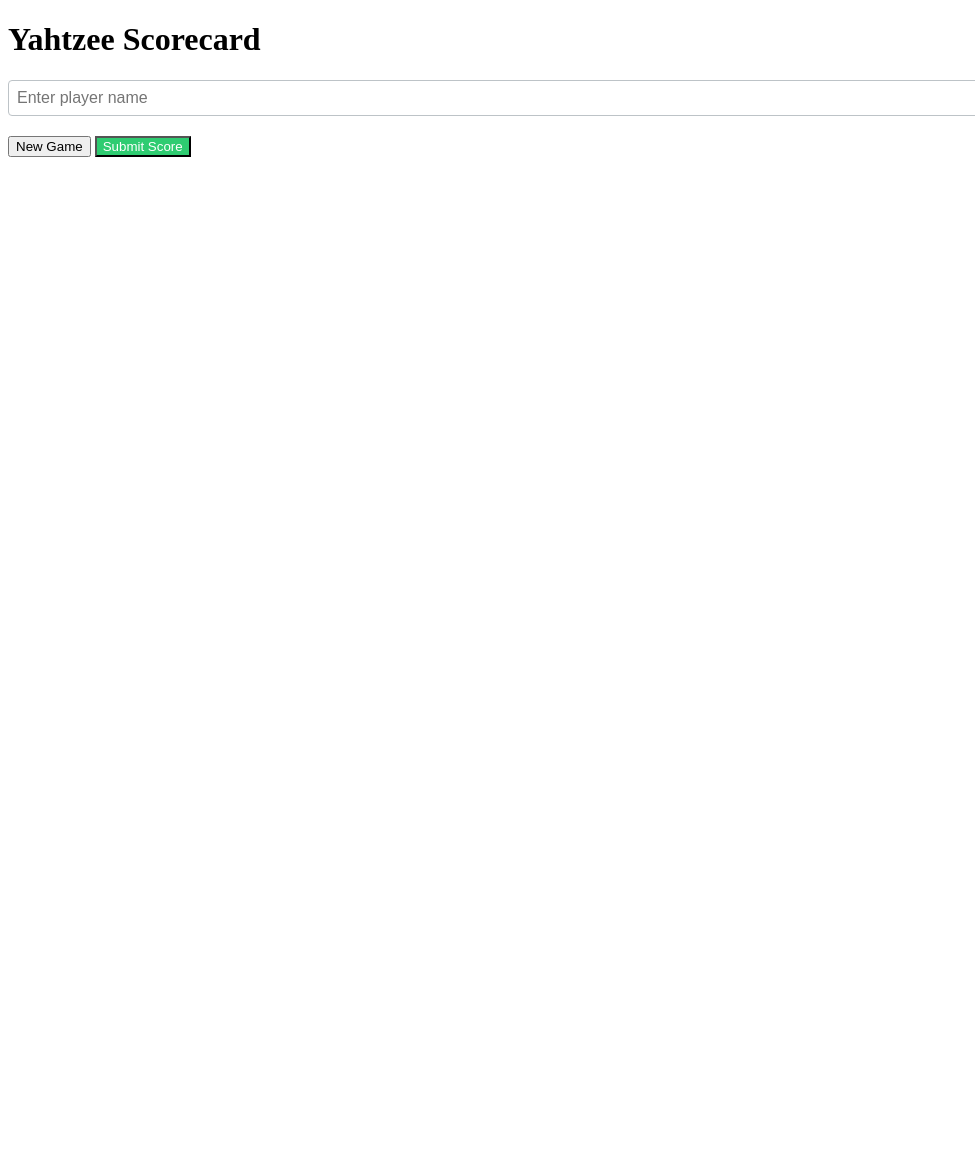
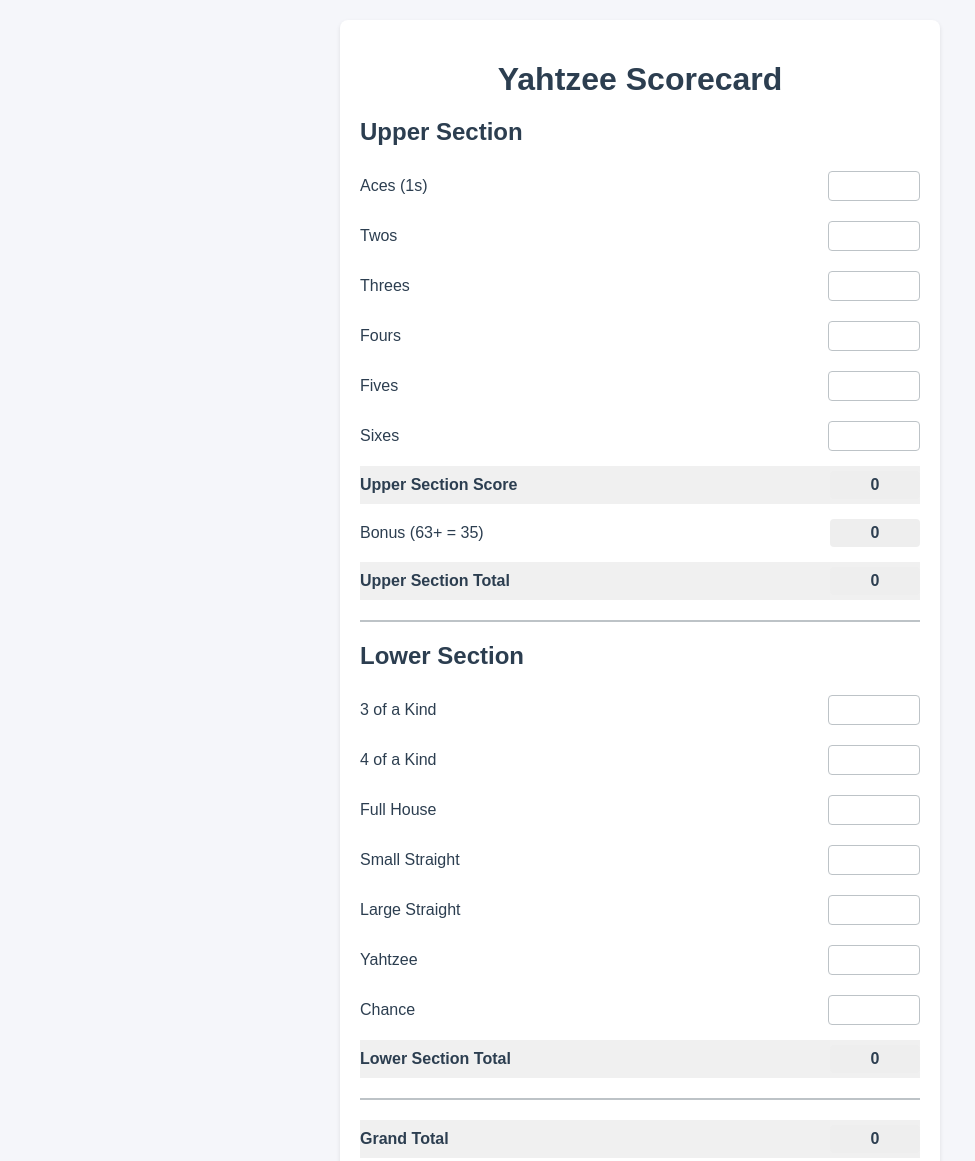
Before and after one commit to rileycodescodes/yahtzee, a plain HTML site: page index.html in a window 1280 px wide. Shown: the top 1161 px of the page, without its empty margins (0-975 px from the left). Before the commit the page ends 800 px from the top, so only its background shows below. Drawn offline with Linux system fonts and the light colour scheme.

Commit message:
Update index.html

```diff
--- a/index.html
+++ b/index.html
@@ -5,153 +5,304 @@
     <meta name="viewport" content="width=device-width, initial-scale=1.0">
     <title>Yahtzee Scorecard</title>
     <style>
-        /* Previous CSS remains the same */
         :root {
             --primary-color: #2c3e50;
             --border-color: #bdc3c7;
             --highlight-color: #3498db;
             --success-color: #2ecc71;
-            --error-color: #e74c3c;
         }
 
-        /* Previous styles remain the same */
+        body {
+            font-family: Arial, sans-serif;
+            max-width: 600px;
+            margin: 0 auto;
+            padding: 20px;
+            background-color: #f5f6fa;
+            color: var(--primary-color);
+        }
 
-        /* New styles for submission elements */
-        .player-input {
+        .scorecard {
+            background-color: white;
+            border-radius: 8px;
+            box-shadow: 0 2px 4px rgba(0,0,0,0.1);
+            padding: 20px;
+        }
+
+        h1 {
+            text-align: center;
+            color: var(--primary-color);
             margin-bottom: 20px;
-            width: 100%;
-            padding: 8px;
+        }
+
+        .section {
+            margin-bottom: 20px;
+            border-bottom: 2px solid var(--border-color);
+            padding-bottom: 10px;
+        }
+
+        .score-row {
+            display: flex;
+            justify-content: space-between;
+            align-items: center;
+            margin-bottom: 10px;
+            padding: 5px 0;
+        }
+
+        .score-label {
+            flex: 2;
+        }
+
+        .score-input {
+            flex: 1;
+            max-width: 80px;
+            padding: 5px;
             border: 1px solid var(--border-color);
             border-radius: 4px;
+            text-align: center;
             font-size: 16px;
         }
 
-        .submit-score {
-            background-color: var(--success-color);
+        .score-display {
+            flex: 1;
+            max-width: 80px;
+            padding: 5px;
+            background-color: #eee;
+            border-radius: 4px;
+            text-align: center;
+            font-weight: bold;
+        }
+
+        .subtotal {
+            font-weight: bold;
+            background-color: #f0f0f0;
+        }
+
+        .buttons {
+            display: flex;
+            gap: 10px;
+            justify-content: center;
+            margin-top: 20px;
+        }
+
+        button {
+            padding: 10px 20px;
+            border: none;
+            border-radius: 4px;
+            cursor: pointer;
+            font-size: 16px;
+            transition: background-color 0.3s;
+        }
+
+        .new-game {
+            background-color: var(--highlight-color);
             color: white;
         }
 
-        .submit-score:hover {
-            background-color: #27ae60;
+        .new-game:hover {
+            background-color: #2980b9;
         }
 
-        .submit-score:disabled {
-            background-color: #95a5a6;
-            cursor: not-allowed;
+        @media (max-width: 480px) {
+            body {
+                padding: 10px;
             }
 
-        .status-message {
-            margin-top: 10px;
+            .scorecard {
                 padding: 10px;
-            border-radius: 4px;
-            text-align: center;
-            display: none;
             }
 
-        .status-message.success {
-            background-color: #d5f5e3;
-            color: #27ae60;
-            display: block;
+            .score-input {
+                max-width: 60px;
             }
-
-        .status-message.error {
-            background-color: #fadbd8;
-            color: #c0392b;
-            display: block;
         }
-
-        /* Previous styles remain unchanged */
     </style>
 </head>
 <body>
     <div class="scorecard">
         <h1>Yahtzee Scorecard</h1>
 
-        <!-- Add player name input -->
-        <input type="text" id="player-name" class="player-input" placeholder="Enter player name" required>
+        <!-- Upper Section -->
+        <div class="section">
+            <h2>Upper Section</h2>
+            <div class="score-row">
+                <span class="score-label">Aces (1s)</span>
+                <input type="number" class="score-input" id="ones" min="0" max="5">
+            </div>
+            <div class="score-row">
+                <span class="score-label">Twos</span>
+                <input type="number" class="score-input" id="twos" min="0" max="10">
+            </div>
+            <div class="score-row">
+                <span class="score-label">Threes</span>
+                <input type="number" class="score-input" id="threes" min="0" max="15">
+            </div>
+            <div class="score-row">
+                <span class="score-label">Fours</span>
+                <input type="number" class="score-input" id="fours" min="0" max="20">
+            </div>
+            <div class="score-row">
+                <span class="score-label">Fives</span>
+                <input type="number" class="score-input" id="fives" min="0" max="25">
+            </div>
+            <div class="score-row">
+                <span class="score-label">Sixes</span>
+                <input type="number" class="score-input" id="sixes" min="0" max="30">
+            </div>
+            <div class="score-row subtotal">
+                <span class="score-label">Upper Section Score</span>
+                <span class="score-display" id="upper-score">0</span>
+            </div>
+            <div class="score-row">
+                <span class="score-label">Bonus (63+ = 35)</span>
+                <span class="score-display" id="bonus">0</span>
+            </div>
+            <div class="score-row subtotal">
+                <span class="score-label">Upper Section Total</span>
+                <span class="score-display" id="upper-total">0</span>
+            </div>
+        </div>
 
-        <!-- Previous scorecard HTML remains the same -->
+        <!-- Lower Section -->
+        <div class="section">
+            <h2>Lower Section</h2>
+            <div class="score-row">
+                <span class="score-label">3 of a Kind</span>
+                <input type="number" class="score-input" id="three-kind" min="0" max="30">
+            </div>
+            <div class="score-row">
+                <span class="score-label">4 of a Kind</span>
+                <input type="number" class="score-input" id="four-kind" min="0" max="30">
+            </div>
+            <div class="score-row">
+                <span class="score-label">Full House</span>
+                <input type="number" class="score-input" id="full-house" min="0" max="25" step="25">
+            </div>
+            <div class="score-row">
+                <span class="score-label">Small Straight</span>
+                <input type="number" class="score-input" id="small-straight" min="0" max="30" step="30">
+            </div>
+            <div class="score-row">
+                <span class="score-label">Large Straight</span>
+                <input type="number" class="score-input" id="large-straight" min="0" max="40" step="40">
+            </div>
+            <div class="score-row">
+                <span class="score-label">Yahtzee</span>
+                <input type="number" class="score-input" id="yahtzee" min="0" max="50" step="50">
+            </div>
+            <div class="score-row">
+                <span class="score-label">Chance</span>
+                <input type="number" class="score-input" id="chance" min="0" max="30">
+            </div>
+            <div class="score-row subtotal">
+                <span class="score-label">Lower Section Total</span>
+                <span class="score-display" id="lower-total">0</span>
+            </div>
+        </div>
 
-        <!-- Modified buttons section -->
+        <!-- Grand Total -->
+        <div class="score-row subtotal">
+            <span class="score-label">Grand Total</span>
+            <span class="score-display" id="grand-total">0</span>
+        </div>
+
         <div class="buttons">
             <button class="new-game" onclick="newGame()">New Game</button>
-            <button class="submit-score" onclick="submitScore()" id="submit-btn">Submit Score</button>
         </div>
-
-        <!-- Add status message div -->
-        <div id="status-message" class="status-message"></div>
     </div>
 
     <script>
-        // Previous JavaScript remains the same, then add:
+        // Initialize scores object
+        let scores = {
+            ones: 0, twos: 0, threes: 0, fours: 0, fives: 0, sixes: 0,
+            'three-kind': 0, 'four-kind': 0, 'full-house': 0,
+            'small-straight': 0, 'large-straight': 0, yahtzee: 0, chance: 0
+        };
 
-        // Replace this URL with your Google Apps Script Web App URL
-        const SUBMIT_URL = 'https://script.google.com/macros/s/AKfycbzBzk6Gaz9bN2Q8GijGVshrOvlpnm-5rGr2HD_8Zo28w7UQhd3pz9DF2YNLFmNDqNOmdw/exec';
-
-        async function submitScore() {
-            const playerName = document.getElementById('player-name').value.trim();
-            if (!playerName) {
-                showStatus('Please enter your name before submitting.', 'error');
-                return;
+        // Load saved game state
+        function loadGame() {
+            const savedScores = localStorage.getItem('yahtzeeScores');
+            if (savedScores) {
+                scores = JSON.parse(savedScores);
+                Object.keys(scores).forEach(key => {
+                    const input = document.getElementById(key);
+                    if (input && scores[key]) {
+                        input.value = scores[key];
                     }
-
-            const submitBtn = document.getElementById('submit-btn');
-            submitBtn.disabled = true;
-
-            try {
-                const response = await fetch(SUBMIT_URL, {
-                    method: 'POST',
-                    mode: 'no-cors',
-                    headers: {
-                        'Content-Type': 'application/json',
-                    },
-                    body: JSON.stringify({
-                        playerName: playerName,
-                        ones: scores.ones,
-                        twos: scores.twos,
-                        threes: scores.threes,
-                        fours: scores.fours,
-                        fives: scores.fives,
-                        sixes: scores.sixes,
-                        upperScore: parseInt(document.getElementById('upper-score').textContent),
-                        bonus: parseInt(document.getElementById('bonus').textContent),
-                        upperTotal: parseInt(document.getElementById('upper-total').textContent),
-                        threeKind: scores['three-kind'],
-                        fourKind: scores['four-kind'],
-                        fullHouse: scores['full-house'],
-                        smallStraight: scores['small-straight'],
-                        largeStraight: scores['large-straight'],
-                        yahtzee: scores.yahtzee,
-                        chance: scores.chance,
-                        lowerTotal: parseInt(document.getElementById('lower-total').textContent),
-                        grandTotal: parseInt(document.getElementById('grand-total').textContent)
-                    })
                 });
-
-                showStatus('Score submitted successfully!', 'success');
-                setTimeout(() => {
-                    if (confirm('Would you like to start a new game?')) {
-                        newGame();
-                    }
-                }, 1500);
-            } catch (error) {
-                console.error('Error submitting score:', error);
-                showStatus('Error submitting score. Please try again.', 'error');
-            } finally {
-                submitBtn.disabled = false;
+                calculateTotals();
             }
         }
 
-        function showStatus(message, type) {
-            const statusDiv = document.getElementById('status-message');
-            statusDiv.textContent = message;
-            statusDiv.className = `status-message ${type}`;
-            setTimeout(() => {
-                statusDiv.className = 'status-message';
-            }, 5000);
+        // Save game state
+        function saveGame() {
+            localStorage.setItem('yahtzeeScores', JSON.stringify(scores));
         }
 
-        // Previous JavaScript remains unchanged
+        // Reset game
+        function newGame() {
+            if (confirm('Start a new game? This will clear all scores.')) {
+                scores = Object.fromEntries(Object.keys(scores).map(key => [key, 0]));
+                document.querySelectorAll('.score-input').forEach(input => {
+                    input.value = '';
+                });
+                calculateTotals();
+                saveGame();
+            }
+        }
+
+        // Calculate all totals
+        function calculateTotals() {
+            // Upper section
+            const upperScores = ['ones', 'twos', 'threes', 'fours', 'fives', 'sixes'];
+            const upperTotal = upperScores.reduce((sum, key) => sum + (scores[key] || 0), 0);
+            document.getElementById('upper-score').textContent = upperTotal;
+
+            // Bonus
+            const bonus = upperTotal >= 63 ? 35 : 0;
+            document.getElementById('bonus').textContent = bonus;
+            document.getElementById('upper-total').textContent = upperTotal + bonus;
+
+            // Lower section
+            const lowerScores = ['three-kind', 'four-kind', 'full-house',
+                               'small-straight', 'large-straight', 'yahtzee', 'chance'];
+            const lowerTotal = lowerScores.reduce((sum, key) => sum + (scores[key] || 0), 0);
+            document.getElementById('lower-total').textContent = lowerTotal;
+
+            // Grand total
+            document.getElementById('grand-total').textContent = upperTotal + bonus + lowerTotal;
+        }
+
+        // Validate and update scores
+        function validateScore(input, maxScore, step = 1) {
+            let value = parseInt(input.value) || 0;
+
+            // Ensure the value is a multiple of the step (for fixed-score categories)
+            if (step > 1 && value !== 0) {
+                value = Math.round(value / step) * step;
+            }
+
+            // Ensure the value is within valid range
+            value = Math.max(0, Math.min(value, maxScore));
+
+            // Update input and scores object
+            input.value = value || '';
+            scores[input.id] = value;
+
+            calculateTotals();
+            saveGame();
+        }
+
+        // Add event listeners to all score inputs
+        document.addEventListener('DOMContentLoaded', () => {
+            const inputs = document.querySelectorAll('.score-input');
+            inputs.forEach(input => {
+                const maxScore = parseInt(input.max);
+                const step = parseInt(input.step) || 1;
+                input.addEventListener('change', () => validateScore(input, maxScore, step));
+                input.addEventListener('input', () => validateScore(input, maxScore, step));
+            });
+            loadGame();
+        });
     </script>
 </body>
 </html>
```
Lines whose indentation alone changed are shown as unchanged.
